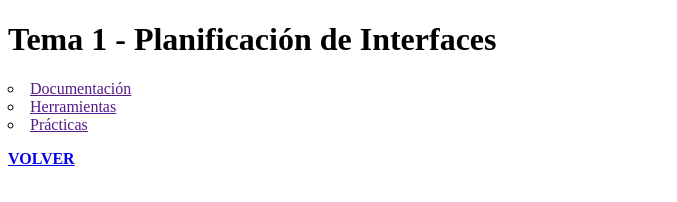
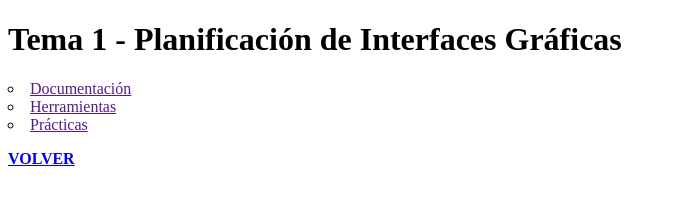
Before and after one commit to RobertoIESRIBERA/RobertoIESRIBERA.github.io, a plain HTML site: page tema1planificaciondeinterfacesgraficas.html in a window 1280 px wide. Shown: the whole page, without its empty margins (0-677 px from the left). Drawn offline with Linux system fonts and the light colour scheme.

Commit message:
Update and rename Tema1Planificacióndeinterfaces.html to tema1planificaciondeinterfacesgraficas.html
Modificacion de archivo tema 1

```diff
--- a/Tema1Planificacióndeinterfaces.html
+++ b/tema1planificaciondeinterfacesgraficas.html
@@ -8,7 +8,7 @@
 </head>
 
 <body>
-    <h1>Tema 1 - Planificación de Interfaces</h1>
+    <h1>Tema 1 - Planificación de Interfaces Gráficas</h1>
 
     <div>
         <div>
```
